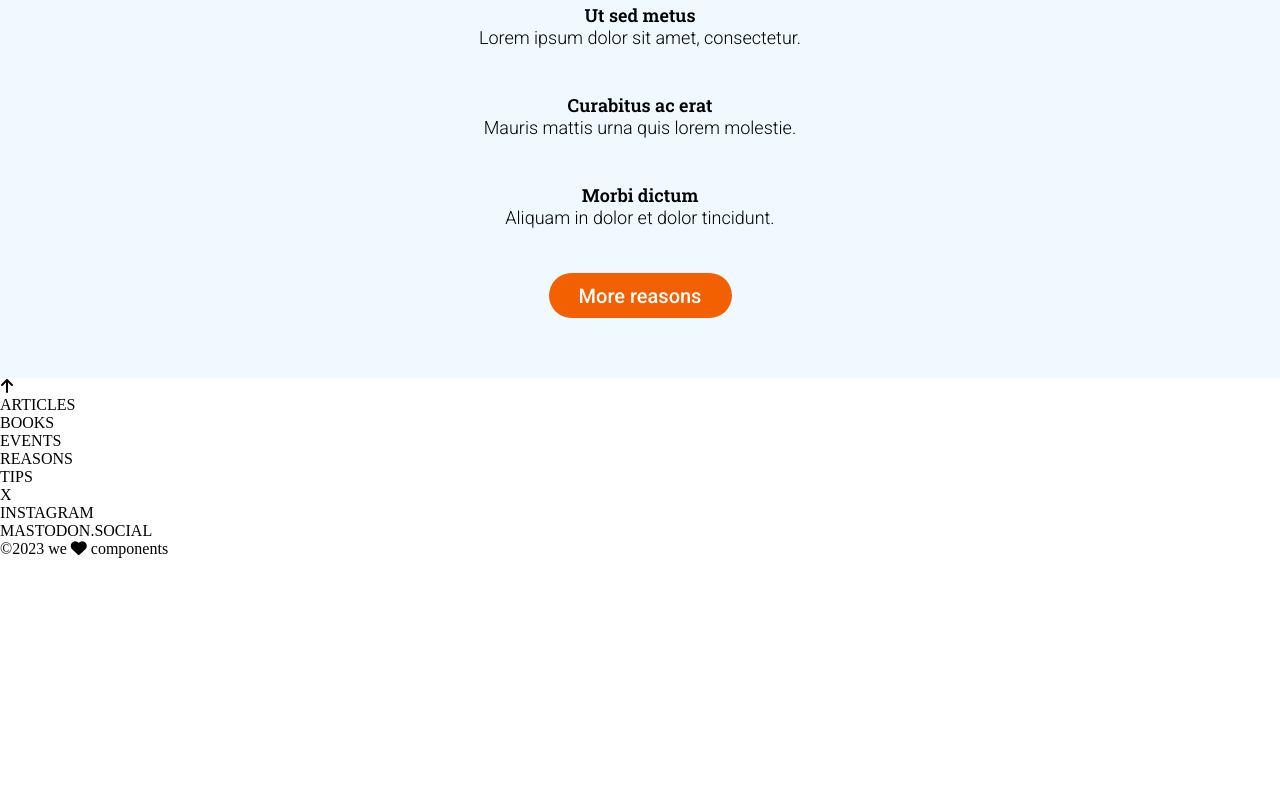
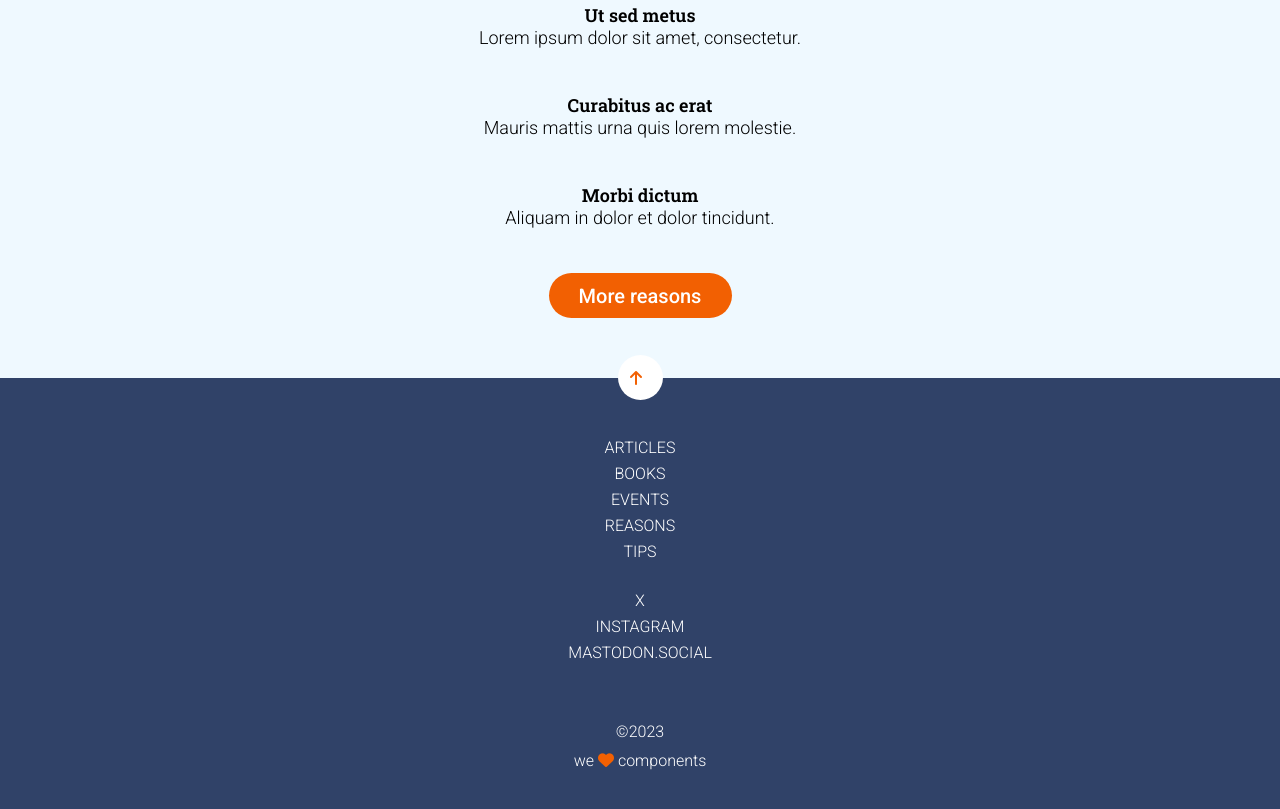
Before and after one commit to Adalab/modulo-1-evaluacion-final-iewaw, a website built with Vite: page src/index.html in a window 1280 px wide. Shown: the part 1123-1932 px from the top of the page. Before the commit the page ends 1681 px from the top, so only its background shows below. Built offline with nearby package versions, Linux system fonts and the light colour scheme; files whose address does not match are found by name.

Commit message:
adding footer

```diff
--- a/src/partials/footer.html
+++ b/src/partials/footer.html
@@ -1,23 +1,25 @@
 <footer class="footer">
-    <i class="fotter__arrow fa-solid fa-arrow-right fa-rotate-270"></i>
-    <nav class="footer__nav1">
-        <ul>
-            <li>ARTICLES</li>
-            <li>BOOKS</li>
-            <li>EVENTS</li>
-            <li>REASONS</li>
-            <li>TIPS</li>
+    <div class="footer__up">
+        <i class="footer__up__arrow fa-solid fa-arrow-right fa-rotate-270"></i>
+    </div>
+    <nav>
+        <ul class="footer__list footer__list1">
+            <li><a class="footer__list__item" href="https://adalab.es/" target="_blank">ARTICLES</a></li>
+            <li><a class="footer__list__item" href="https://adalab.es/" target="_blank">BOOKS</a></li>
+            <li><a class="footer__list__item" href="https://adalab.es/" target="_blank">EVENTS</a></li>
+            <li><a class="footer__list__item" href="https://adalab.es/" target="_blank">REASONS</a></li>
+            <li><a class="footer__list__item" href="https://adalab.es/" target="_blank">TIPS</a></li>
         </ul>
     </nav>
-    <nav class="footer__nav2">
-        <ul>
-            <li>X</li>
-            <li>INSTAGRAM</li>
-            <li>MASTODON.SOCIAL</li>
+    <nav>
+        <ul class="footer__list footer__list2">
+            <li><a class="footer__list__item" href="https://adalab.es/" target="_blank">X</a></li>
+            <li><a class="footer__list__item" href="https://adalab.es/" target="_blank">INSTAGRAM</a></li>
+            <li><a class="footer__list__item" href="https://adalab.es/" target="_blank">MASTODON.SOCIAL</a></li>
         </ul>
     </nav>
     <article class="footer__article">
         <span>&copy;2023</span>
-        <span>we <i class="footer__heart fa-solid fa-heart"></i> components</span>
+        <span>we <i class="footer__article__heart fa-solid fa-heart"></i> components</span>
     </article>
 </footer>
--- a/src/scss/layout/_footer.scss
+++ b/src/scss/layout/_footer.scss
@@ -0,0 +1,67 @@
+.footer {
+    background-color: $navy-blue;
+    display: flex;
+    flex-direction: column;
+    align-items: center;
+    position: relative;
+    text-align: center;
+
+    &__up {
+        background-color: $white;
+        border-radius: 100%;
+        height: 45px;
+        width: 45px;
+        display: flex;
+        align-items: center;
+        justify-content: center;
+        position: absolute;
+        top: -23px;
+
+        &__arrow {
+            color: $orange;
+            height: 24px;
+        }
+    }
+
+    &__list {
+        list-style: none;
+        display: flex;
+        flex-direction: column;
+        align-items: center;
+        gap: 7px;
+        margin-bottom: 30px;
+
+
+        &__item,
+        &__item:visited {
+            cursor: pointer;
+            text-decoration: none;
+            font: 300 16px $roboto;
+            color: $white;
+        }
+
+        &__item:hover {
+            color: $light-blue;
+        }
+    }
+
+    &__list1 {
+        margin-top: 60px;
+    }
+
+    &__article {
+        display: flex;
+        flex-direction: column;
+        align-items: center;
+        margin-top: 30px;
+        margin-bottom: 45px;
+        font: 300 16px $roboto;
+        color: $white;
+        gap: 10px;
+
+        &__heart {
+            color: $orange;
+        }
+    }
+
+}
--- a/src/scss/layout/_header.scss
+++ b/src/scss/layout/_header.scss
@@ -17,6 +17,11 @@
         position: fixed;
         top: 0;
         left: 0;
+        cursor: pointer;
+    }
+
+    &__menu:hover {
+        background-color: $light-blue;
     }
 
     &__content {
@@ -28,16 +33,13 @@
         align-items: center;
 
         &__title {
-            font-family: $roboto-slab;
-            font-size: 42px;
+            font: 42px $roboto-slab;
             color: $white;
             margin: 0 15px 10px 15px;
         }
 
         &__motto {
-            font-family: $roboto;
-            font-size: 16px;
-            font-weight: 100;
+            font: 300 16px $roboto;
             color: $white;
             margin: 0 15px 40px 15px;
         }
--- a/src/scss/layout/_page.scss
+++ b/src/scss/layout/_page.scss
@@ -7,22 +7,17 @@
 
         &__tips {
             color: $light-blue;
-            font-family: $roboto;
-            font-size: 14px;
-            font-weight: 300;
+            font: 300 14px $roboto;
         }
 
         &__window {
             color: black;
-            font-family: $roboto-slab;
-            font-size: 24px;
+            font: 24px $roboto-slab;
         }
 
         &__text {
             color: $greyish;
-            font-family: $roboto;
-            font-size: 18px;
-            font-weight: 300;
+            font: 300 18px $roboto;
             margin-top: 15px;
         }
 
@@ -36,9 +31,7 @@
             border: $orange solid 2px;
             border-radius: 23px;
             margin-top: 30px;
-            font-family: $roboto;
-            font-size: 20px;
-            font-weight: 500;
+            font: 500 20px $roboto;
         }
     }
 
@@ -50,8 +43,7 @@
         text-align: center;
 
         &__purchase {
-            font-family: $roboto-slab;
-            font-size: 24px;
+            font: 24px $roboto-slab;
             color: black;
             margin-bottom: 45px;
         }
@@ -69,15 +61,12 @@
             padding-bottom: 45px;
 
             &__reason {
-                font-family: $roboto-slab;
-                font-size: 18px;
+                font: 18px $roboto-slab;
                 color: black;
             }
 
             &__description {
-                font-family: $roboto;
-                font-size: 18px;
-                font-weight: 300;
+                font: 300 18px $roboto;
             }
         }
 
@@ -93,9 +82,7 @@
             background-color: $orange;
             color: white;
             border-radius: 23px;
-            font-family: $roboto;
-            font-size: 20px;
-            font-weight: 500;
+            font: 500 20px $roboto;
         }
     }
 }
```
